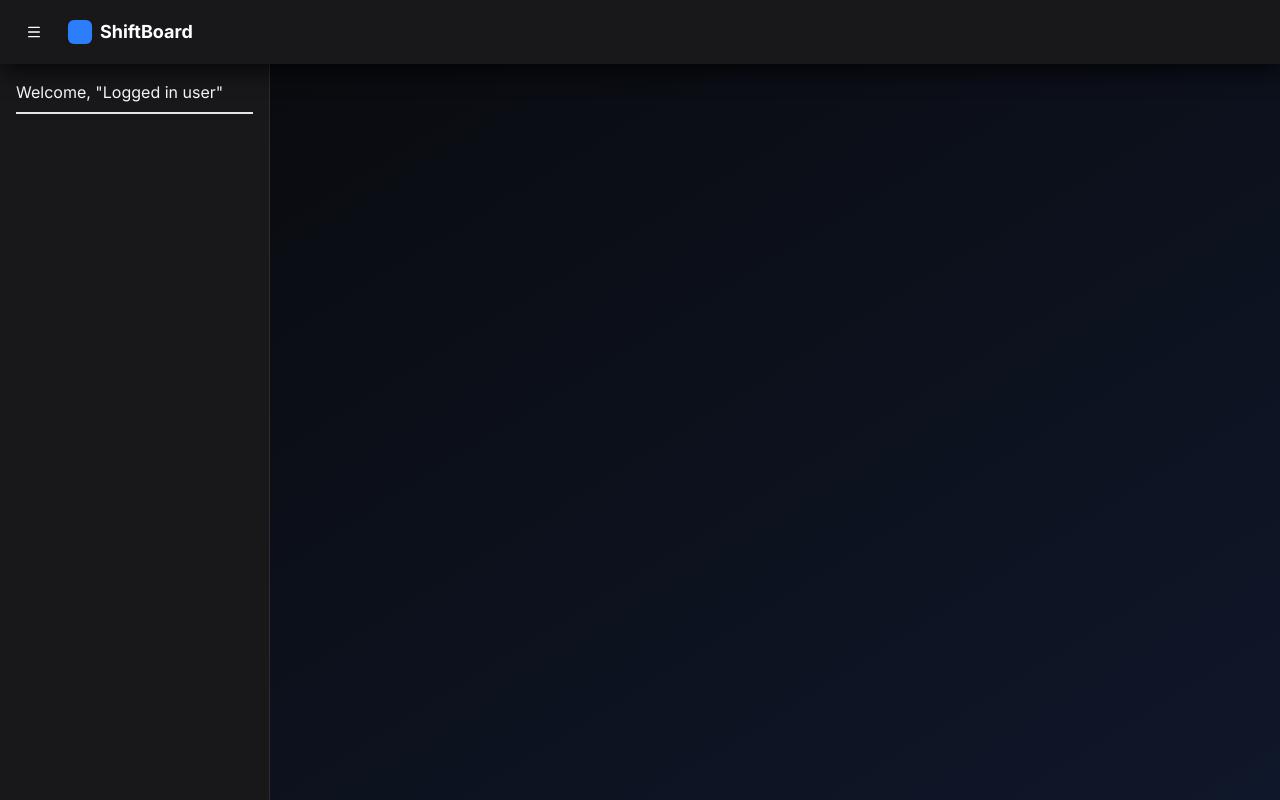
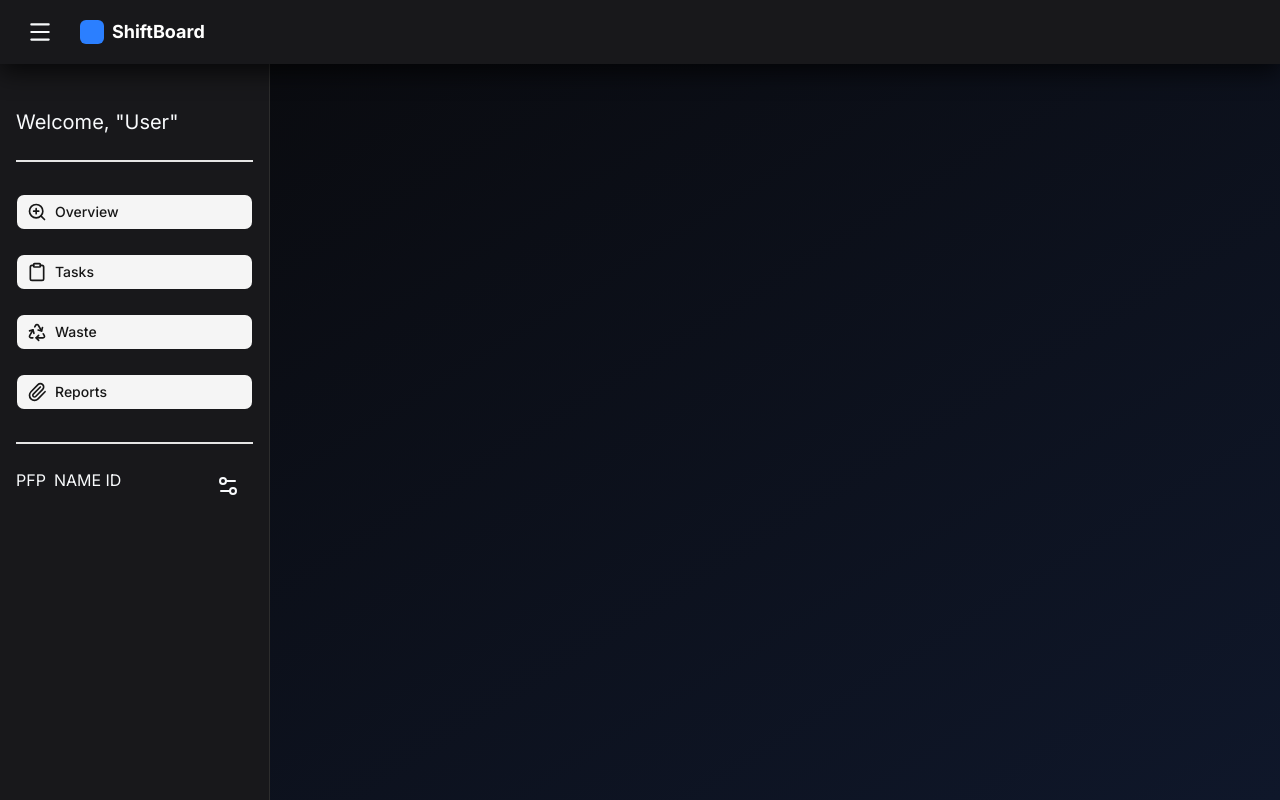
Before and after one commit to Graylen1019/ShiftBoard, a React (Vite) app in the folder client/: page / in a window 1280 px wide. Built offline with nearby package versions, Linux system fonts and the light colour scheme.

Commit message:
Completed (Static) Sidebar

```diff
--- a/client/src/components/navbar/navbar.tsx
+++ b/client/src/components/navbar/navbar.tsx
@@ -1,4 +1,11 @@
-import { Menu } from "lucide-react";
+import {
+  Clipboard,
+  Menu,
+  PaperclipIcon,
+  RecycleIcon,
+  Settings2Icon,
+  ZoomInIcon,
+} from "lucide-react";
 import { useState } from "react";
 import { Button } from "../ui/button";
 
@@ -14,12 +21,8 @@ export const Navbar = () => {
       {/* 1. TOP NAVBAR - High elevation layer with an aggressive custom dark drop shadow */}
       <nav className="bg-panel-bg h-16 shadow-[0_8px_24px_rgba(0,0,0,0.7)] fixed top-0 left-0 right-0 z-30 flex items-center px-4 gap-4">
         {/* Toggle Button */}
-        <Button
-          variant="ghost"
-          onClick={toggleMenu}
-          className="h-9 w-9 p-0 text-white hover:bg-[#2d2d2d]"
-        >
-          <Menu className="h-5 w-5" />
+        <Button variant={"ghost"} onClick={toggleMenu} asChild>
+          <Menu size={48} />
         </Button>
 
         {/* Branding/Logo */}
@@ -31,12 +34,68 @@ export const Navbar = () => {
 
       {/* 2. SIDEBAR - Sits on a lower layer (z-10), allowing the navbar's heavy shadow to cut over it violently */}
       <aside
-        className={`fixed top-16 left-0 z-10 w-67.5 h-[calc(100vh-64px)] bg-panel-bg border-r border-[#2d2d2d] transition-transform duration-300 ease-in-out overflow-y-auto px-4 py-2
+        className={`fixed top-16 left-0 z-10 w-67.5 h-[calc(100vh-64px)] bg-panel-bg border-r border-[#2d2d2d] transition-transform duration-300 ease-in-out overflow-y-auto px-4 py-5
           ${isOpen ? "translate-x-0" : "-translate-x-full"}
         `}
       >
-        <div className="text-text-main text-md border-b-2 py-2">
-          Welcome, {/*TODO:*/}"Logged in user"
+        {/* User */}
+        <div className="text-text-main text-xl border-b-2 py-6">
+          Welcome, {/*TODO:*/}"User"
+        </div>
+
+        {/* Tabs */}
+        <div className="flex flex-col gap-y-6 border-b-2 py-8">
+          <Button
+            asChild
+            variant={"secondary"}
+            className="text-left justify-start flex items-center "
+          >
+            <a className="flex gap-x-2" href="/">
+              <ZoomInIcon size={24} className="size-5" />
+              <div className="text-md">Overview</div>
+            </a>
+          </Button>
+          <Button
+            asChild
+            variant={"secondary"}
+            className="text-left justify-start"
+          >
+            <a className="flex gap-x-2 w-full" href="/tasks">
+              <Clipboard className="size-5" />
+              <div className="text-md">Tasks</div>
+            </a>
+          </Button>
+          <Button
+            asChild
+            variant={"secondary"}
+            className="text-left justify-start"
+          >
+            <a className="flex gap-x-2 w-full" href="/waste">
+              <RecycleIcon className="size-5" />
+              <div className="text-md">Waste</div>
+            </a>
+          </Button>
+          <Button
+            asChild
+            variant={"secondary"}
+            className="text-left justify-start"
+          >
+            <a className="flex gap-x-2 w-full" href="/reports">
+              <PaperclipIcon className="size-5" />
+              <div className="text-md">Reports</div>
+            </a>
+          </Button>
+        </div>
+        {/* Sign out/settings */}
+        <div className="flex gap-2 py-6">
+          {/* TODO: */}
+          <div>PFP</div>
+          <div>NAME ID</div>
+          <Button asChild variant={"ghost"} className="ml-19">
+            <a href="/settings">
+              <Settings2Icon className="size-6" />
+            </a>
+          </Button>
         </div>
       </aside>
     </>
--- a/client/src/components/ui/button.tsx
+++ b/client/src/components/ui/button.tsx
@@ -13,9 +13,9 @@ const buttonVariants = cva(
         outline:
           "border-border bg-background shadow-xs hover:bg-muted hover:text-foreground aria-expanded:bg-muted aria-expanded:text-foreground dark:border-input dark:bg-input/30 dark:hover:bg-input/50",
         secondary:
-          "bg-secondary text-secondary-foreground hover:bg-secondary/80 aria-expanded:bg-secondary aria-expanded:text-secondary-foreground",
+          "bg-secondary hover:cursor-pointer text-secondary-foreground hover:bg-secondary/50 aria-expanded:bg-secondary aria-expanded:text-secondary-foreground",
         ghost:
-          "hover:bg-muted hover:text-foreground aria-expanded:bg-muted aria-expanded:text-foreground dark:hover:bg-muted/50",
+          " hover:cursor-pointer hover:bg-black hover:rounded-full hover:text-white aria-expanded:bg-muted aria-expanded:text-foreground dark:hover:bg-muted/50",
         destructive:
           "bg-destructive/10 text-destructive hover:bg-destructive/20 focus-visible:border-destructive/40 focus-visible:ring-destructive/20 dark:bg-destructive/20 dark:hover:bg-destructive/30 dark:focus-visible:ring-destructive/40",
         link: "text-primary underline-offset-4 hover:underline",
@@ -64,4 +64,5 @@ function Button({
   )
 }
 
+// eslint-disable-next-line react-refresh/only-export-components
 export { Button, buttonVariants }
```
Also changed, not shown: 1 other file (tests, documents, lock files or other folders).
